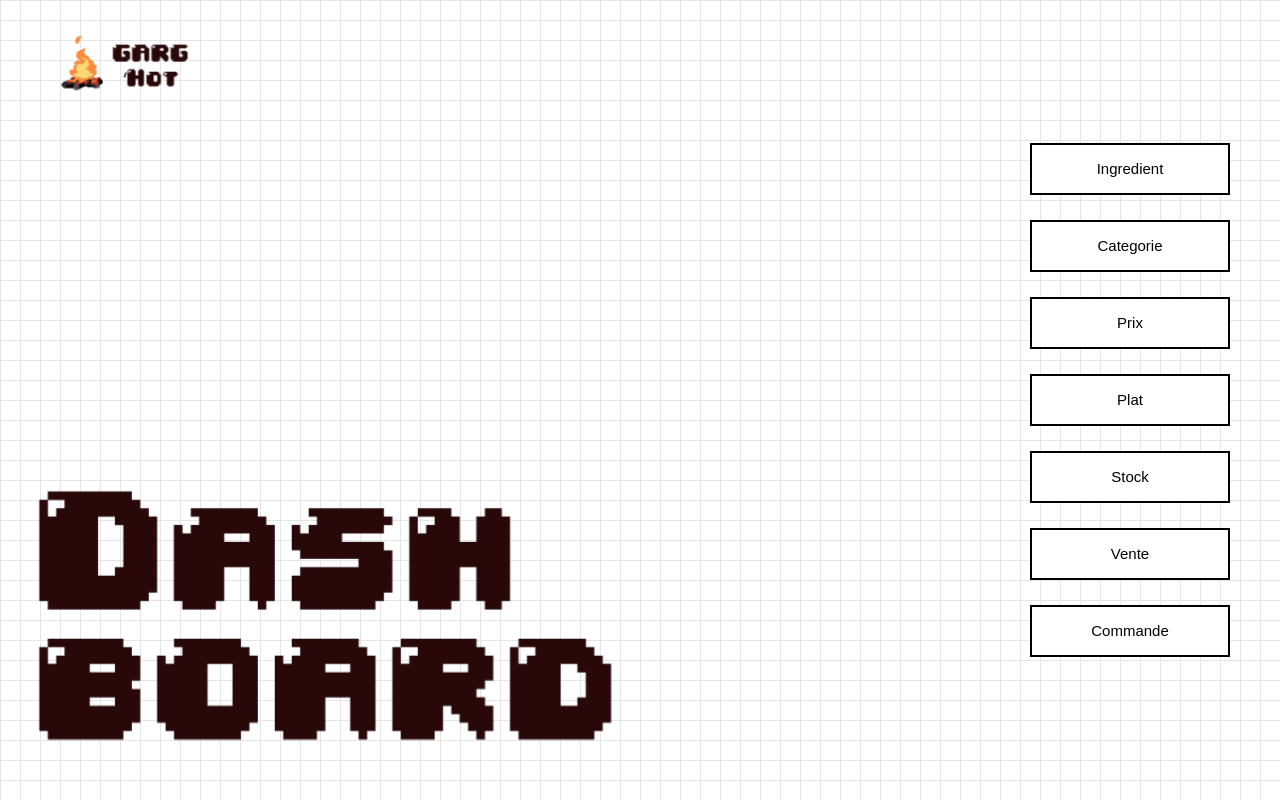
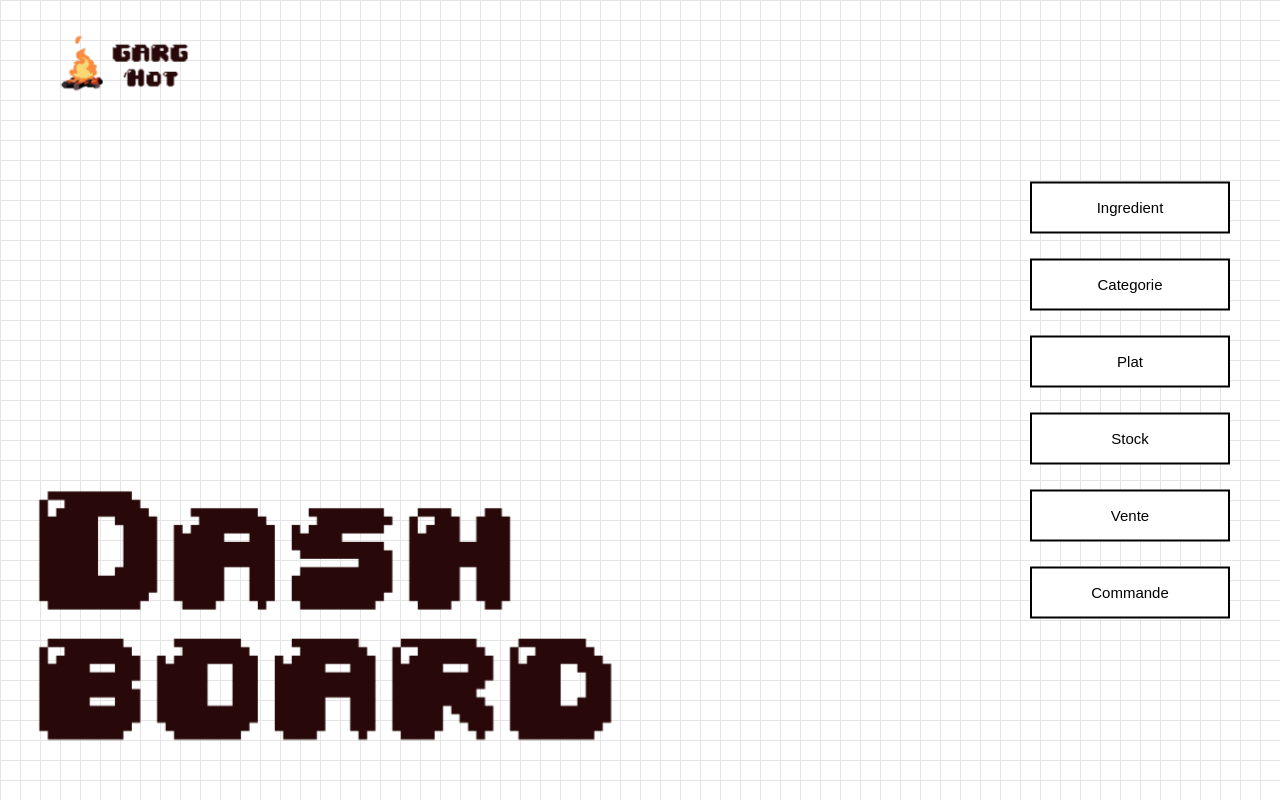
Before and after one commit to Garg-hot/garg-hot-vuejs, a Vue app: page /dashboard in a window 1280 px wide. Built offline with nearby package versions, Linux system fonts and the light colour scheme.

Commit message:
Update Menu

```diff
--- a/src/components/MenuButton.vue
+++ b/src/components/MenuButton.vue
@@ -2,7 +2,6 @@
 const menuItems = [
   { name: 'Ingredient', path: '/dashboard/ingredients' },
   { name: 'Categorie', path: '/dashboard/categories' },
-  { name: 'Prix', path: '/dashboard/prix' },
   { name: 'Plat', path: '/dashboard/plats' },
   { name: 'Stock', path: '/dashboard/stocks' },
   { name: 'Vente', path: '/dashboard/ventes' },
```
